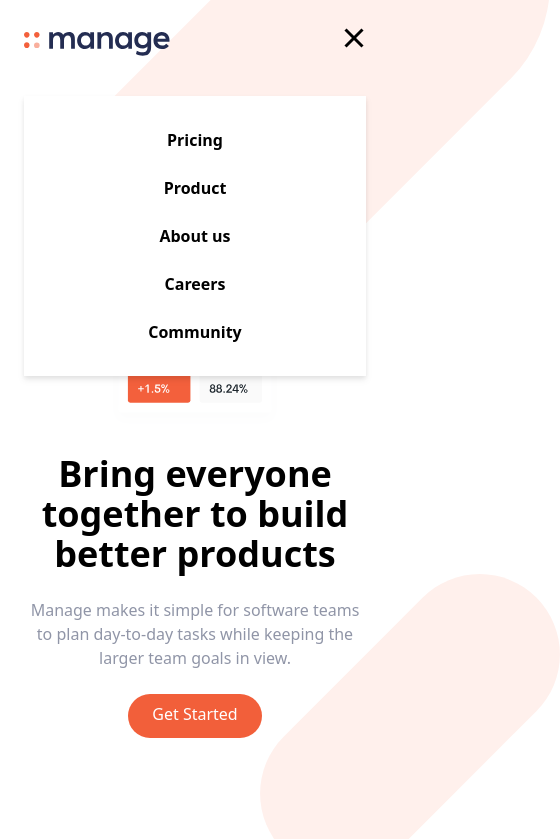
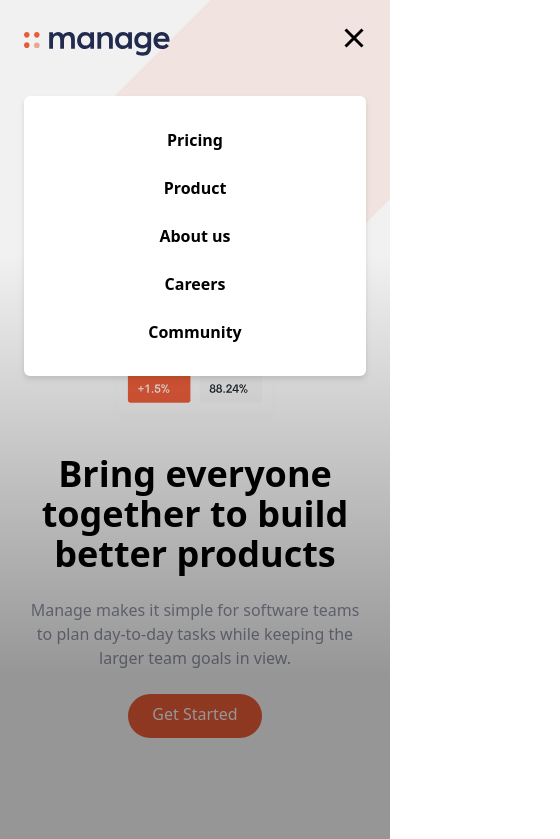
Before and after one commit to Trayshmhirk/manage-landing-page, a website: page index.html in a window 390 px wide. Both pictures are taken after a click on the button 354 px from the left and 40 px from the top of the page. Shown: the top 839 px of the page, 560 px wide, since content can reach past the window. Drawn offline with Linux system fonts and the light colour scheme.

Commit message:
adding mobile menu linear gradient bg, toggling the bg on mobile menu open or close

```diff
--- a/index.css
+++ b/index.css
@@ -84,3 +84,12 @@ body {
 .open .hamburger-bottom {
    transform: rotate(-45deg) translateY(6px) translateX(-6px);
 }
+
+.linear-gradient-bg {
+   position: absolute;
+   top: 0;
+   left: 0;
+   right: 0;
+   bottom: 0;
+   background-image: linear-gradient(to bottom, #0000000e 30%, #00000069 80%);
+}
--- a/index.html
+++ b/index.html
@@ -13,7 +13,7 @@
    </head>
    <body>
       <div
-         class="absolute z-[-1] top-[68%] right-[-170px] w-[300px] md:w-[650px] md:top-[60%] md:left-[-400px] lg:w-[750px] lg:top-[70%] lg:left-[-450px]"
+         class="hidden absolute z-[-1] top-[68%] right-[-170px] w-[300px] md:w-[650px] md:top-[60%] md:left-[-400px] lg:w-[750px] lg:top-[70%] lg:left-[-450px]"
       >
          <img src="img/bg-tablet-pattern.svg" alt="" />
       </div>
@@ -42,7 +42,7 @@
 
             <!-- Hamburger Icon -->
             <button
-               class="block hamburger md:hidden focus:outline-none"
+               class="block hamburger md:hidden focus:outline-none z-20"
                id="menu-btn"
             >
                <span class="hamburger-top"></span>
@@ -55,7 +55,7 @@
          <div class="md:hidden">
             <div
                id="menu"
-               class="absolute flex-col items-center self-end hidden py-8 mt-10 gap-6 font-bold bg-white sm:w-auto sm:self-center left-6 right-6 drop-shadow-md"
+               class="absolute z-20 flex-col items-center self-end hidden rounded-md py-8 mt-10 gap-6 font-bold bg-white sm:w-auto sm:self-center left-6 right-6 drop-shadow-md"
             >
                <a href="#">Pricing</a>
                <a href="#">Product</a>
@@ -65,6 +65,8 @@
             </div>
          </div>
       </nav>
+      <!-- mobile linear gradient bg -->
+      <div class="mobile-bg hidden h-screen w-screen z-10"></div>
 
       <!-- Hero -->
       <section id="hero">
--- a/js/script.js
+++ b/js/script.js
@@ -1,7 +1,10 @@
 const btn = document.getElementById("menu-btn");
 const nav = document.getElementById("menu");
+const mobileBg = document.querySelector(".mobile-bg");
 btn.addEventListener("click", () => {
    btn.classList.toggle("open");
    nav.classList.toggle("flex");
    nav.classList.toggle("hidden");
+   mobileBg.classList.toggle("hidden");
+   mobileBg.classList.toggle("linear-gradient-bg");
 });
```
Also changed, not shown: css/main.css.
